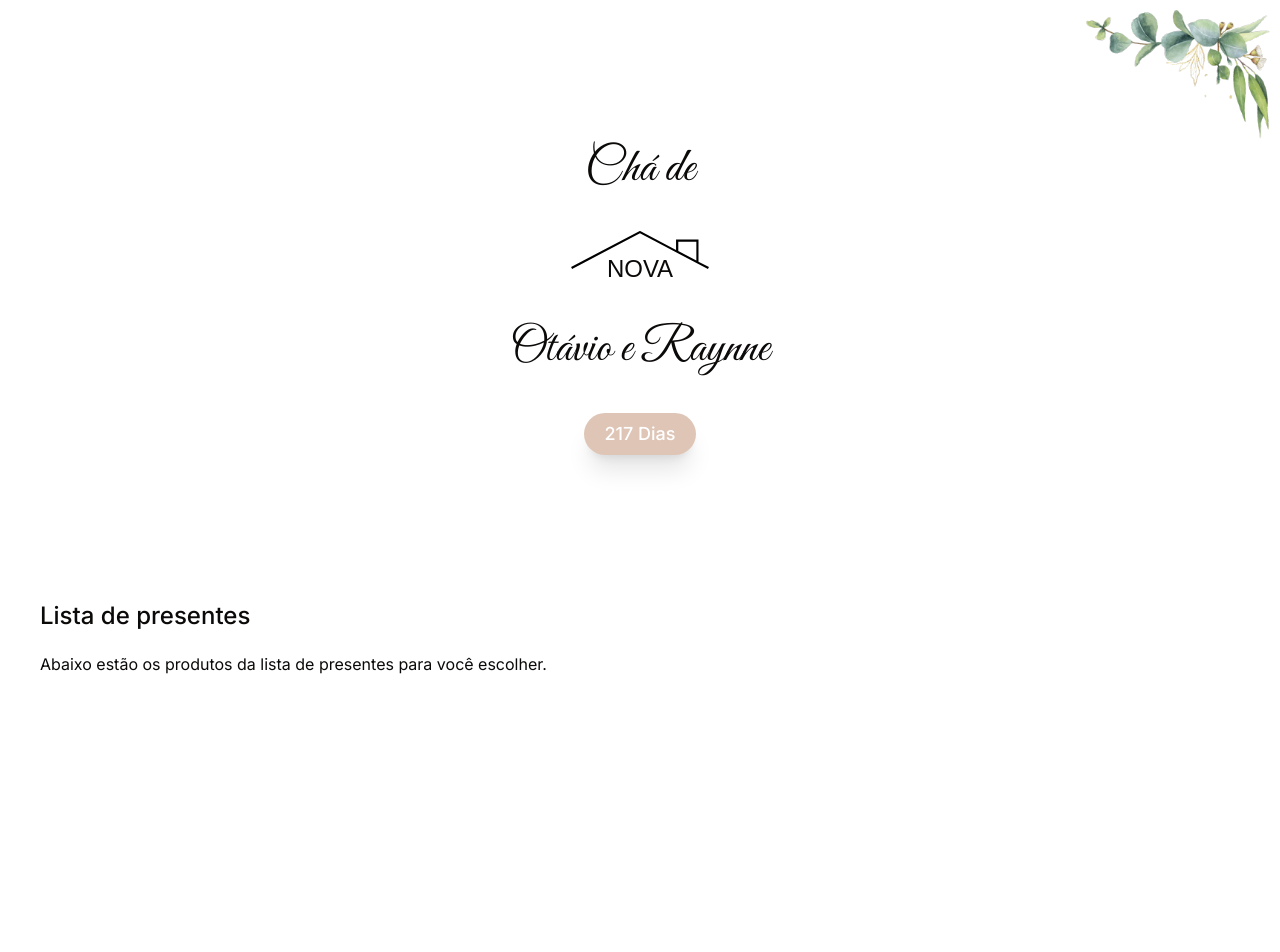
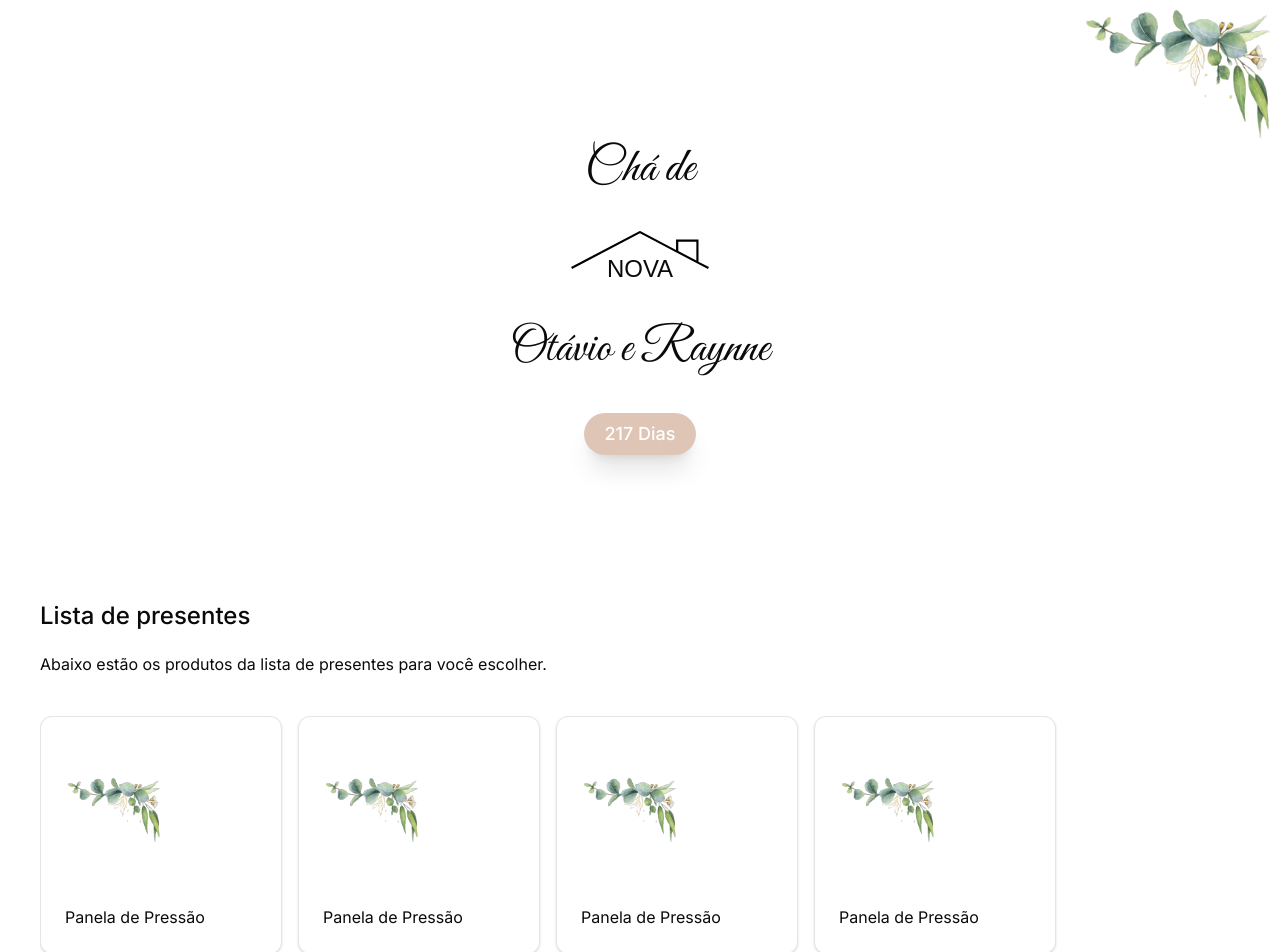
Before and after one commit to OcttaDev/otavio-raynne, a Next.js app: page / in a window 1280 px wide. Before the commit the page ends 800 px from the top, so only its background shows below. Built offline with nearby package versions, Linux system fonts and the light colour scheme; a web font is replaced by a local one.

Commit message:
feat: add Card component for test

```diff
--- /dev/null
+++ b/app/(giftScreen)/_components/cards.tsx
@@ -0,0 +1,15 @@
+import { Card, CardContent, CardHeader } from "@/components/ui/card";
+import Image from "next/image";
+
+export default function Cards() {
+  return (
+    <Card>
+      <CardHeader>
+        <Image src="/elements/flor.svg" alt="gifts" width={100} height={0} />
+      </CardHeader>
+      <CardContent className="w-60">
+        <p>Panela de Pressão</p>
+      </CardContent>
+    </Card>
+  );
+}
--- a/app/(giftScreen)/_components/gifts.tsx
+++ b/app/(giftScreen)/_components/gifts.tsx
@@ -3,6 +3,7 @@
 import { Great_Vibes, Forum } from "next/font/google";
 import Image from "next/image";
 import { useEffect, useState } from "react";
+import Cards from "./cards";
 
 const forum = Forum({ weight: "400", subsets: ["latin"] });
 const great = Great_Vibes({ weight: "400", subsets: ["latin"] });
@@ -89,6 +90,13 @@
             Abaixo estão os produtos da lista de presentes para você escolher.
           </p>
         </div>
+
+        <div className="flex gap-4 mt-10 overflow-x-auto [&::-webkit-scrollbar]:hidden">
+          <Cards />
+          <Cards />
+          <Cards />
+          <Cards />
+        </div>
       </div>
     </main>
   );
--- /dev/null
+++ b/components/ui/card.tsx
@@ -0,0 +1,76 @@
+import * as React from "react"
+
+import { cn } from "@/lib/utils"
+
+const Card = React.forwardRef<
+  HTMLDivElement,
+  React.HTMLAttributes<HTMLDivElement>
+>(({ className, ...props }, ref) => (
+  <div
+    ref={ref}
+    className={cn(
+      "rounded-xl border bg-card text-card-foreground shadow",
+      className
+    )}
+    {...props}
+  />
+))
+Card.displayName = "Card"
+
+const CardHeader = React.forwardRef<
+  HTMLDivElement,
+  React.HTMLAttributes<HTMLDivElement>
+>(({ className, ...props }, ref) => (
+  <div
+    ref={ref}
+    className={cn("flex flex-col space-y-1.5 p-6", className)}
+    {...props}
+  />
+))
+CardHeader.displayName = "CardHeader"
+
+const CardTitle = React.forwardRef<
+  HTMLParagraphElement,
+  React.HTMLAttributes<HTMLHeadingElement>
+>(({ className, ...props }, ref) => (
+  <h3
+    ref={ref}
+    className={cn("font-semibold leading-none tracking-tight", className)}
+    {...props}
+  />
+))
+CardTitle.displayName = "CardTitle"
+
+const CardDescription = React.forwardRef<
+  HTMLParagraphElement,
+  React.HTMLAttributes<HTMLParagraphElement>
+>(({ className, ...props }, ref) => (
+  <p
+    ref={ref}
+    className={cn("text-sm text-muted-foreground", className)}
+    {...props}
+  />
+))
+CardDescription.displayName = "CardDescription"
+
+const CardContent = React.forwardRef<
+  HTMLDivElement,
+  React.HTMLAttributes<HTMLDivElement>
+>(({ className, ...props }, ref) => (
+  <div ref={ref} className={cn("p-6 pt-0", className)} {...props} />
+))
+CardContent.displayName = "CardContent"
+
+const CardFooter = React.forwardRef<
+  HTMLDivElement,
+  React.HTMLAttributes<HTMLDivElement>
+>(({ className, ...props }, ref) => (
+  <div
+    ref={ref}
+    className={cn("flex items-center p-6 pt-0", className)}
+    {...props}
+  />
+))
+CardFooter.displayName = "CardFooter"
+
+export { Card, CardHeader, CardFooter, CardTitle, CardDescription, CardContent }
```
